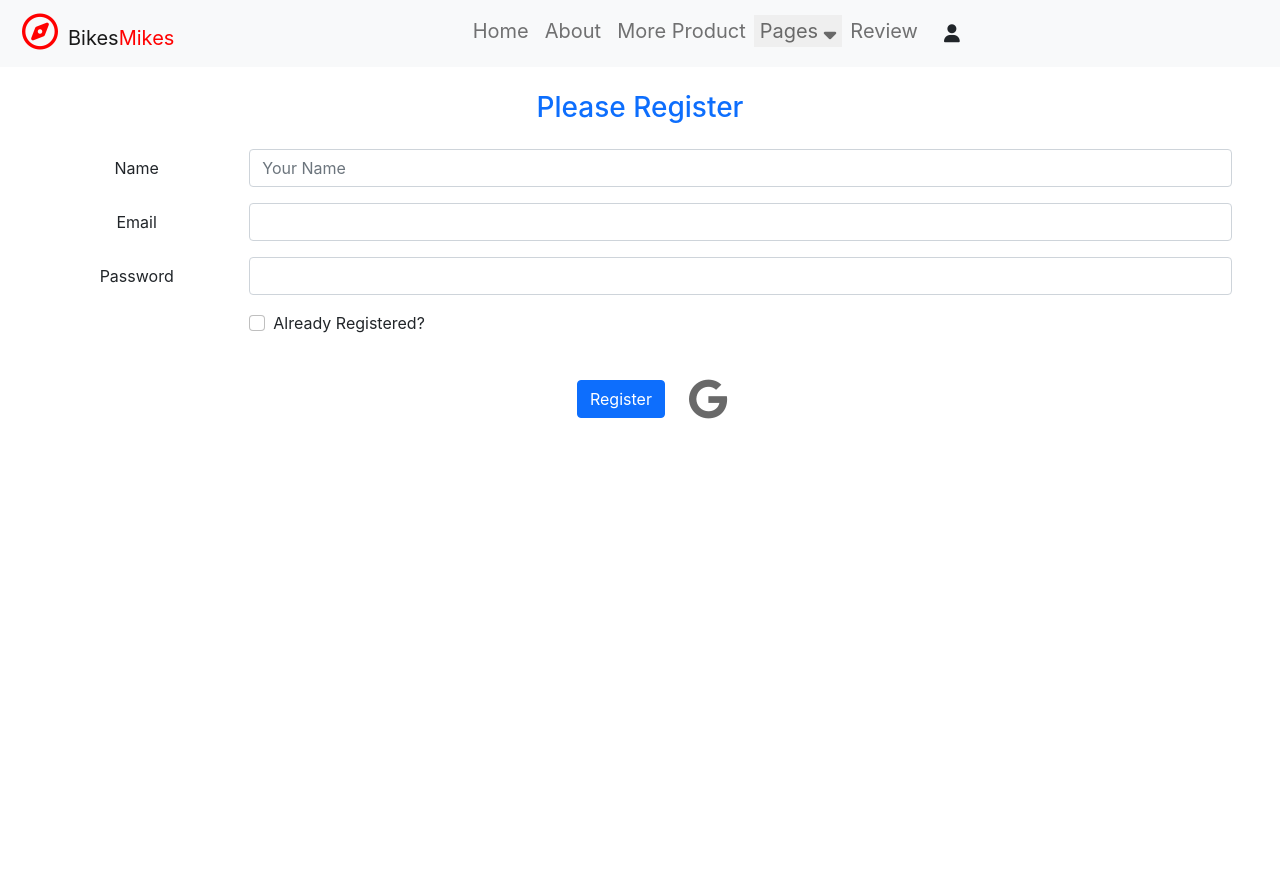
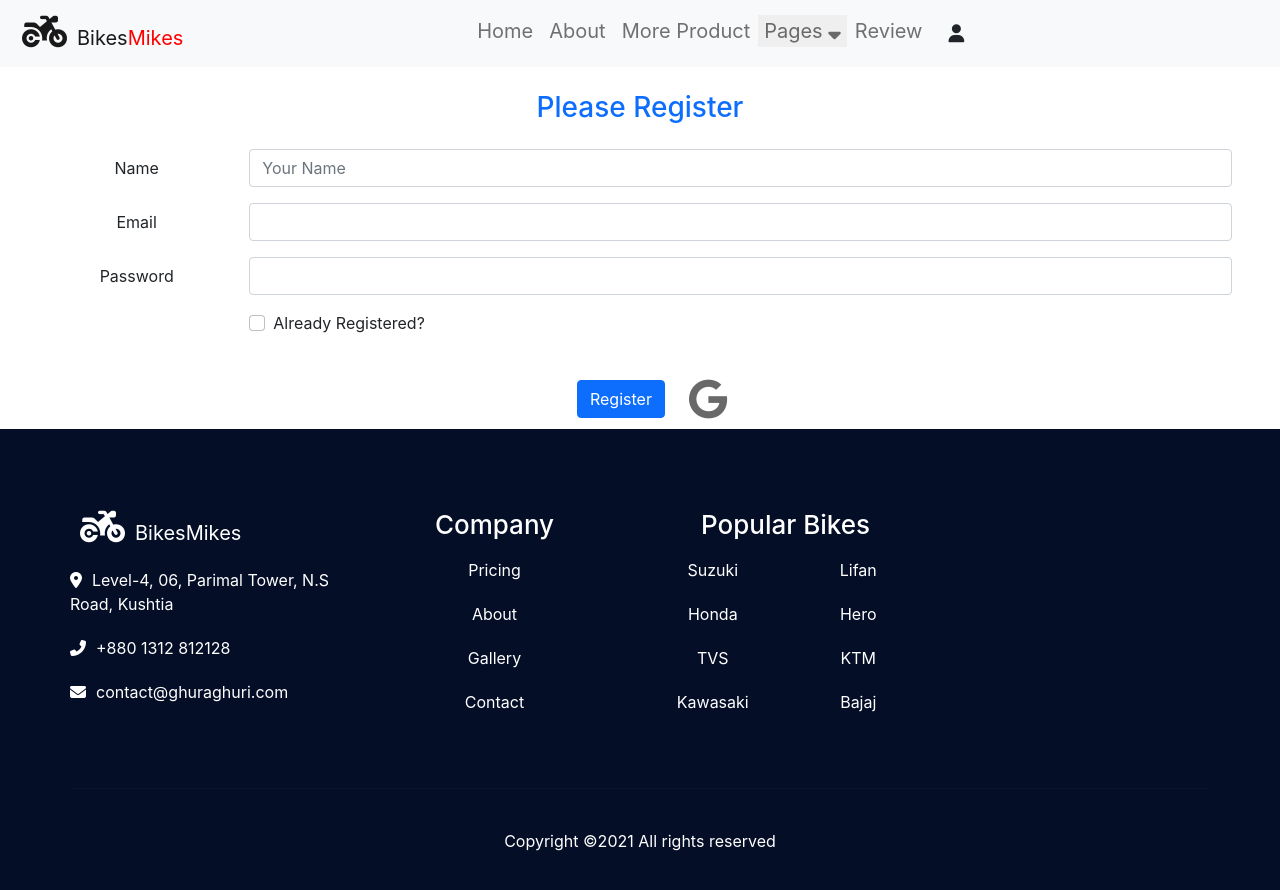
Before and after one commit to Mridul-web-me/bike-mike-client-side, a React (Create React App) app: page /login in a window 1280 px wide. Shown: the top 890 px of the page. Before the commit the page ends 800 px from the top, so only its background shows below. Built offline with nearby package versions, Linux system fonts and the light colour scheme; no server answers.

Commit message:
'updated'

```diff
--- a/src/App.js
+++ b/src/App.js
@@ -4,6 +4,9 @@ import { Route, Switch } from 'react-router';
 import Nav from './Pages/Shared/Navbar/Nav';
 import Home from './Pages/Home/Home';
 import Login from './Pages/Home/Login/Login';
+import Products from './Pages/Home/Products/Products';
+import Footer from './Pages/Footer/Footer';
+import PlaceOrder from './Pages/PlaceOrder/PlaceOrder';
 
 function App() {
   return (
@@ -20,19 +23,20 @@ function App() {
           <Route exact path='/login'>
             <Login></Login>
           </Route>
-          <Route exact path='/'>
-            <Home></Home>
+          <Route exact path='/morebikes'>
+            <Products></Products>
+          </Route>
+          <Route exact path='/placeOrder/:_id'>
+            <PlaceOrder></PlaceOrder>
           </Route>
           <Route exact path='/'>
             <Home></Home>
           </Route>
-          <Route exact path='/'>
-            <Home></Home>
-          </Route>
-          <Route exact path='/'>
-            <Home></Home>
+          <Route exact path='*'>
+
           </Route>
         </Switch>
+        <Footer></Footer>
       </Router>
     </div>
   );
--- /dev/null
+++ b/src/Pages/Footer/Footer.css
@@ -0,0 +1,56 @@
+.footer{
+    background: #040e27;
+}
+
+.popular .col-md-6 {
+    display: flex;
+    flex-direction: column;
+    text-align: initial;
+
+}
+.popular .col-md-6 a{
+    color: #fff;
+    padding: 10px 0;
+    text-align: center;
+}
+.footer h2{
+    font-size: 26px;
+}
+.footer a{
+    text-decoration: none;
+}
+.companyLink{
+    display: flex;
+    flex-direction: column;
+    text-align: center;
+}
+
+.address {
+    text-align: initial;
+    color: #fff;
+}
+
+.footer .navbar-brand{
+    color: #fff;
+
+}
+
+.footer .container {
+padding: 80px 0;
+}
+.address .fas{
+    margin-right: 10px;
+}
+
+.address p{
+    margin: 20px 0;
+}
+
+.companyLink a{
+    color: #fff;
+    padding: 10px 0;
+}
+
+.gallery{
+    margin-bottom: 20px;
+}
--- /dev/null
+++ b/src/Pages/Footer/Footer.js
@@ -0,0 +1,100 @@
+import React from 'react'
+import { Link } from 'react-router-dom'
+import './Footer.css'
+const Footer = () => {
+    return (
+        <div className="footer">
+            <div className="container">
+                <div className="row">
+                    <div className="col-md-3">
+                        <div className="address">
+                            <Link className="navbar-brand" to="/home">
+                                <i class="fas fa-motorcycle"></i>
+                                Bikes<span>Mikes</span>
+                            </Link>
+                            <p><i class="fas fa-map-marker-alt"></i>
+                                Level-4, 06,  Parimal Tower, N.S Road, Kushtia
+                            </p>
+
+                            <p>
+                                <i class="fas fa-phone-alt"></i>
+                                +880 1312 812128
+                            </p>
+                            <p><i class="fas fa-envelope"></i>
+                                contact@ghuraghuri.com
+                            </p>
+                        </div>
+                    </div>
+                    <div className="col-md-3">
+                        <h2 className="text-white">Company</h2>
+                        <div className="companyLink">
+                            <Link to="/">Pricing</Link>
+                            <Link to="/">About</Link>
+                            <Link to="/">Gallery</Link>
+                            <Link to="/">Contact</Link>
+                        </div>
+                    </div>
+                    <div className="col-md-3 popular">
+                        <h2 className="text-white">Popular Bikes</h2>
+                        <div className="row">
+                            <div className="col-md-6">
+                                <Link to="/destination">Suzuki</Link>
+                                <Link to="/destination">Honda</Link>
+                                <Link to="/destination">TVS</Link>
+                                <Link to="/destination">Kawasaki</Link>
+                            </div>
+                            <div className="col-md-6">
+                                <Link to="/destination">Lifan</Link>
+                                <Link to="/destination">Hero</Link>
+                                <Link to="/destination">KTM</Link>
+                                <Link to="/destination">Bajaj</Link>
+                            </div>
+                        </div>
+                    </div>
+                    {/* <div className="col-md-3">
+                        <h2 className="text-white gallery">Instagram</h2>
+                        <div class="row row-cols-1 row-cols-md-3 g-4">
+                            <div class="col">
+                                <div class="card">
+                                    <img className="img-fluid" src={img1} class="card-img-top" alt="..." />
+                                </div>
+                            </div>
+                            <div class="col">
+                                <div class="card">
+                                    <img className="img-fluid" src={img2} class="card-img-top" alt="..." />
+                                </div>
+                            </div>
+                            <div class="col">
+                                <div class="card">
+                                    <img className="img-fluid" src={img3} class=" card-img-top" alt="..." />
+                                </div>
+                            </div>
+                            <div class="col">
+                                <div class="card">
+                                    <img className="img-fluid" src={img4} class=" card-img-top" alt="..." />
+                                </div>
+                            </div>
+                            <div class="col">
+                                <div class="card">
+                                    <img className="img-fluid" src={img5} class=" card-img-top" alt="..." />
+                                </div>
+                            </div>
+                            <div class="col">
+                                <div class="card">
+                                    <img className="img-fluid" src={img6} class="card-img-top" alt="..." />
+                                </div>
+                            </div>
+                        </div>
+                    </div> */}
+                </div>
+                <br />
+                <br />
+                <hr />
+                <br />
+                <p className="text-white">Copyright ©2021 All rights reserved</p>
+            </div>
+        </div>
+    )
+}
+
+export default Footer
--- a/src/Pages/Home/Bike/Bike.css
+++ b/src/Pages/Home/Bike/Bike.css
@@ -1,34 +1,28 @@
-.destination img.card-img-top {
+.bike img.card-img-top {
     height: 250px;
 }
 
-.destination .card-body {
+.bodyText {
     display: flex;
     justify-content: space-between;
-    align-items: flex-end;
 }
 
-.destination p.card-text {
+.bike p.card-text {
     margin: 0;
 }
 
-.destination .body1 {
-    text-align: initial;
+.bike .body1 {
+    text-align: center;
 }
 
-.destination i.fas.fa-star,
+.bike i.fas.fa-star,
 i.far.fa-star {
     color: goldenrod;
 }
 
-.price {
-    background: crimson;
-    color: #fff;
-    border-radius: 5px;
-    margin: 5px 0;
-}
 
-.destination h3 {
+
+.bike h3 {
     text-decoration: none;
     color: #040e27;
     font-size: 26px;
--- a/src/Pages/Home/Home.js
+++ b/src/Pages/Home/Home.js
@@ -1,16 +1,16 @@
 import React from 'react'
-import AddService from '../AddService/AddService'
 import Banner from './Banner/Banner'
 import Bikes from './Bikes/Bikes'
 import Reviews from './Reviews/Reviews'
 import Subscribe from './Subscribe/Subscribe'
+// import AddService from '../AddService/AddService'
 
 const Home = () => {
     return (
         <div>
             <Banner></Banner>
             <Reviews></Reviews>
-            <AddService></AddService>
+            {/* <AddService></AddService> */}
             <Bikes></Bikes>
             <Subscribe></Subscribe>
         </div>
--- a/src/Pages/Home/Products/Products.js
+++ b/src/Pages/Home/Products/Products.js
@@ -1,9 +1,31 @@
-import React from 'react'
+import React, { useEffect, useState } from 'react'
+import { Row } from 'react-bootstrap';
+import Bike from '../Bike/Bike';
 
 const Products = () => {
+    const [bikes, setBikes] = useState([]);
+    useEffect(() => {
+        fetch('http://localhost:8080/bikes')
+            .then(res => res.json())
+            .then(data => setBikes(data));
+    }, [])
+
     return (
-        <div>
-            <h1>This Is Product</h1>
+        <div className="bikes">
+            <div className="container">
+                <div className="bikes-content">
+                    <h1>Popular Bikes</h1>
+                    <p>Suffered alteration in some form, by injected humour or good day randomised booth anim 8-bit hella wolf moon beard words.</p>
+                </div>
+                <Row xs={1} md={3} className="g-4">
+                    {
+                        bikes.map(bike => <Bike
+                            key={bike._id}
+                            bike={bike}
+                        ></Bike>)
+                    }
+                </Row>
+            </div>
         </div>
     )
 }
--- /dev/null
+++ b/src/Pages/PlaceOrder/PlaceOrder.js
@@ -0,0 +1,15 @@
+import React from 'react'
+import { useParams } from 'react-router'
+
+const PlaceOrder = ({ bikes }) => {
+    const { _id } = useParams()
+    // const { name } = bikes;
+    return (
+        <div>
+            <h2>{_id}</h2>
+            {/* <h2>{name}</h2> */}
+        </div>
+    )
+}
+
+export default PlaceOrder
--- a/src/Pages/Shared/Navbar/Nav.css
+++ b/src/Pages/Shared/Navbar/Nav.css
@@ -4,8 +4,8 @@
     display: none;
     width: 200px;
 }
-.far.fa-compass{
-    color: red;
+.fas.fa-motorcycle{
+
     font-size: 36px;
     margin:0 10px;
 }
--- a/src/Pages/Shared/Navbar/Nav.js
+++ b/src/Pages/Shared/Navbar/Nav.js
@@ -11,7 +11,7 @@ function Nav() {
             <nav className="navbar navbar-expand-lg navbar-light bg-light ">
                 <div className="container-fluid">
                     <Link className="navbar-brand" to="/home">
-                        <i className="far fa-compass"></i>Bikes
+                        <i class="fas fa-motorcycle"></i>Bikes
                         <span className="red">Mikes</span>
                     </Link>
                     <button className="navbar-toggler" type="button" data-bs-toggle="collapse" data-bs-target="#navbarNavDropdown" aria-controls="navbarNavDropdown" aria-expanded="false" aria-label="Toggle navigation">
@@ -26,7 +26,7 @@ function Nav() {
                                 <Link className="nav-link" to="/about">About</Link>
                             </li>
                             <li className="nav-item">
-                                <Link className="nav-link" to="/destination">More Product</Link>
+                                <Link className="nav-link" to="/morebikes">More Product</Link>
                             </li>
                             <li className="nav-item dropdown">
 
@@ -72,8 +72,8 @@ function Nav() {
                         </ul>
                     </div>
                 </div>
-            </nav>
-        </div>
+            </nav >
+        </div >
 
     )
 }
```
Also changed, not shown: src/Pages/AddService/AddService.js (+5 -3 lines), src/Pages/Home/Bike/Bike.js (+18 -14 lines), src/Pages/Home/Bikes/Bikes.js (+5 -2 lines).
